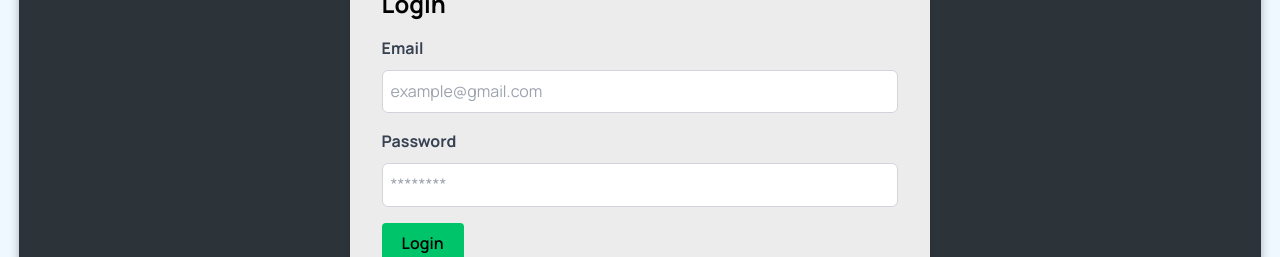
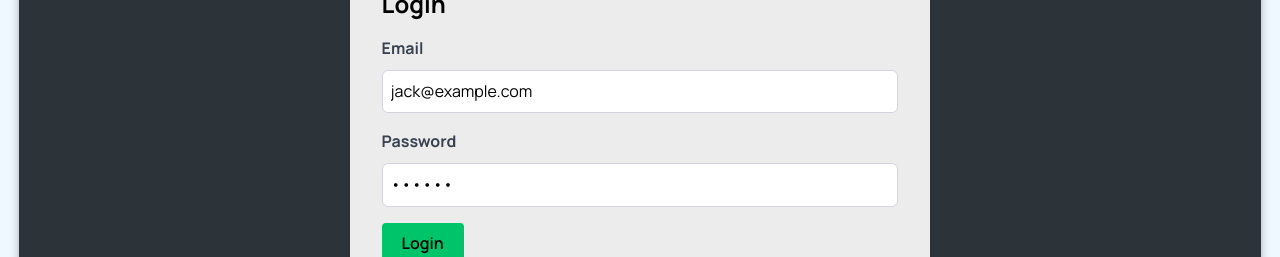
Before and after one commit to AbdulRehman-z/worldWise, a React (Vite) app: page /login in a window 1280 px wide. Shown: the part 335-592 px from the top of the page. Built offline with nearby package versions, Linux system fonts and the light colour scheme; data requests are answered from the project's data file; the HTML template or start-up script is replaced by a standard one.

Commit message:
Update default login credentials in Login component

```diff
--- a/src/pages/Login.tsx
+++ b/src/pages/Login.tsx
@@ -6,8 +6,8 @@ import { useNavigate } from "react-router-dom";
 function Login() {
   const { login, isAuthenticated } = useAuthContext();
   const navigate = useNavigate();
-  const [email, setEmail] = useState("");
-  const [password, setPassword] = useState("");
+  const [email, setEmail] = useState("jack@example.com");
+  const [password, setPassword] = useState("qwerty");
 
   useEffect(() => {
     if (isAuthenticated) navigate("/app");
```
